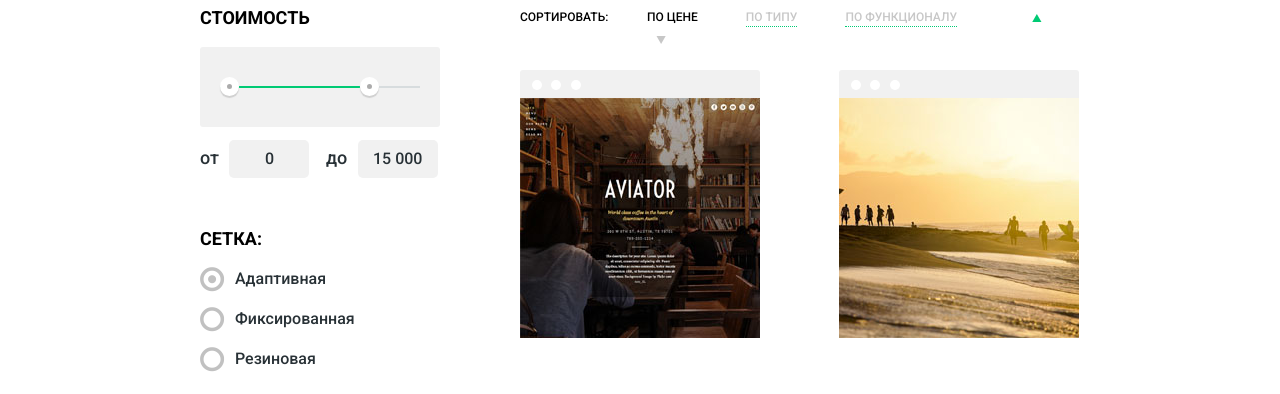
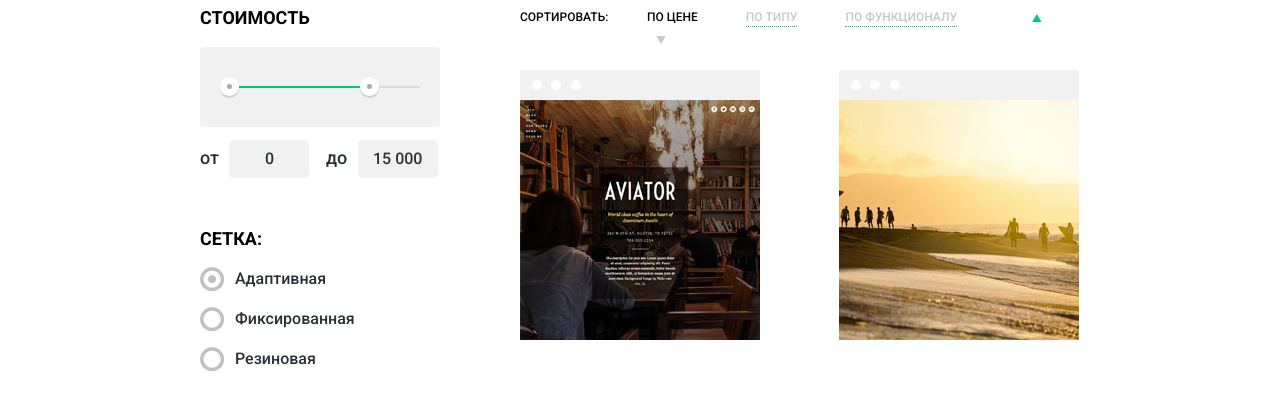
Before and after one commit to WellMax55/nerds, a plain HTML site: page catalog.html in a window 1280 px wide. Shown: the part 400-794 px from the top of the page. Drawn offline with Linux system fonts and the light colour scheme; some packages are replaced by stand-ins of ours.

Commit message:
некоторые поправки

```diff
--- a/css/style.less
+++ b/css/style.less
@@ -817,7 +817,7 @@ height: 100%;
     position: relative;
     display: inline-block;
     vertical-align: top;
-    margin-bottom: 77px;
+    margin-bottom: 75px;
     margin-right: 79px;
     font-size: 14px;
     line-height: 18px;
@@ -839,7 +839,7 @@ height: 100%;
       height: 30px;
       padding-left: 12px;
       background: #f1f1f1;
-      border-radius: 3px;
+      border-radius: 3px 3px 0 0;
       box-sizing: border-box;
 
       /*-- Булые кружочки --*/
@@ -884,10 +884,6 @@ height: 100%;
         font-size: 18px;
         line-height: 18px;
       }
-    }
-
-    img{
-      margin-top: -2px;
     }
   }
 
```
Also changed, not shown: css/style.css.
